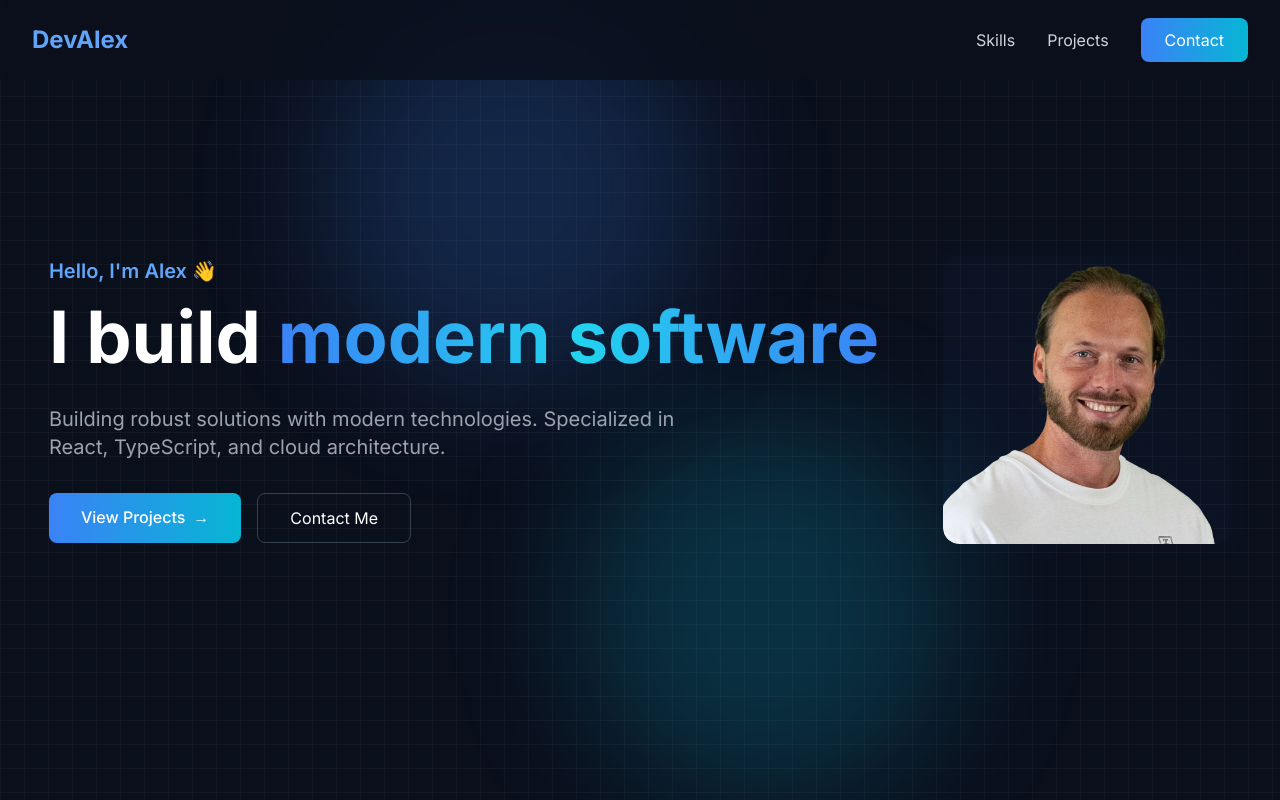
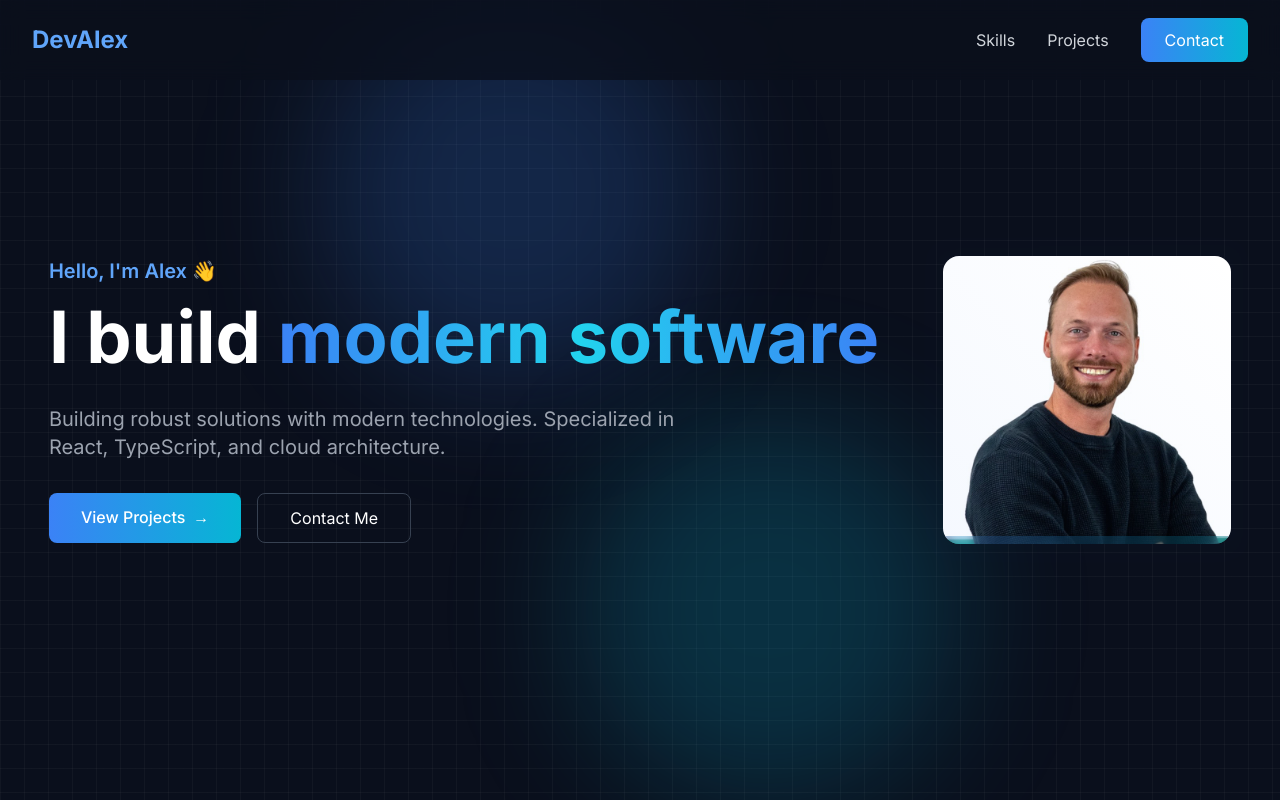
Before and after one commit to FarmerGeppetto/devalex-portfolio, a Next.js app: page / in a window 1280 px wide. Shown: the top 800 px of the page. Built offline with nearby package versions, Linux system fonts and the light colour scheme.

Commit message:
updated pfp

```diff
--- a/components/Hero.tsx
+++ b/components/Hero.tsx
@@ -52,16 +52,18 @@ export default function Hero() {
                         {/* Main image container */}
                         <div className="relative z-10 w-56 h-56 sm:w-64 sm:h-64 md:w-72 md:h-72 rounded-2xl overflow-hidden">
                             <Image
-                                src="/devalex.png"
+                                src="/devalex.jpeg"
                                 alt="Develax"
                                 width={500}
                                 height={500}
-                                className="object-cover w-full h-full rounded-2xl transform transition-transform duration-500 group-hover:scale-105"
+                                className="object-cover scale-110 rounded-2xl transform transition-transform duration-500 group-hover:scale-[1.2]"
                                 priority
                                 quality={100}
                             />
                             {/* Gradient overlay - removed cyan, reduced opacity further */}
                             <div className="absolute inset-0 bg-gradient-to-tr from-blue-500/5 to-transparent group-hover:opacity-30 transition duration-500"></div>
+                            {/* Blue banner at bottom */}
+                            <div className="absolute bottom-0 left-0 right-0 h-2 bg-gradient-to-r from-blue-500/20 to-cyan-500/20 backdrop-blur-sm"></div>
                         </div>
 
                         {/* Decorative elements - adjusted colors and reduced opacity */}
```
Also changed, not shown: public/devalex.jpeg (added).
